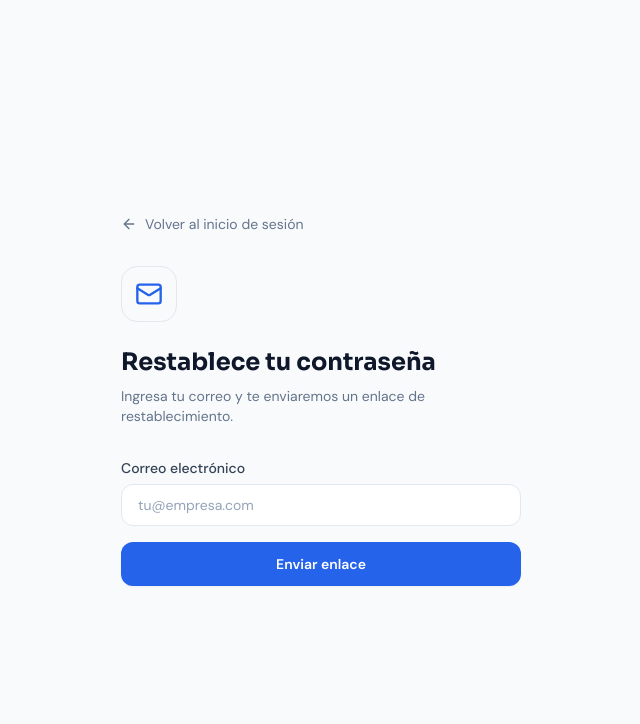
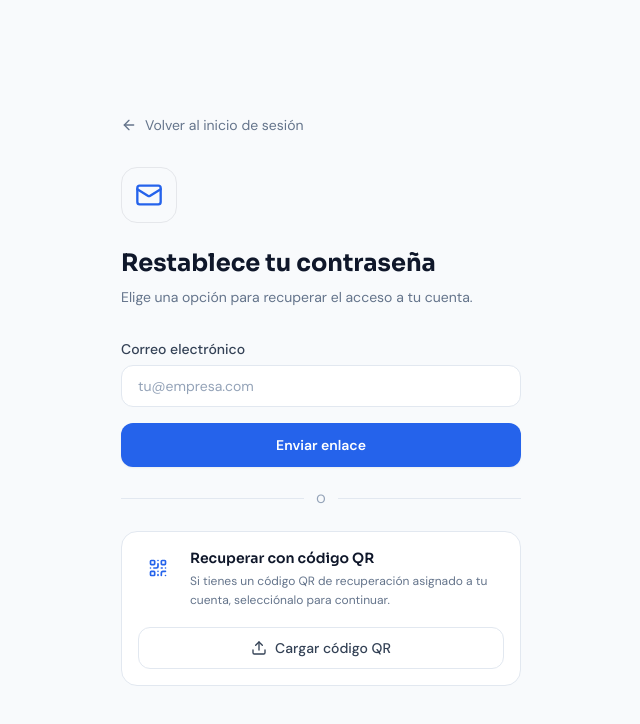
Before and after one commit to Ry4nAlex/retail-pyme, a React (Vite) app in the folder frontend/: page /forgot-password in a window 1280 px wide. Shown: the top 724 px of the page, without its empty margins (319-959 px from the left). Built offline with nearby package versions, Linux system fonts and the light colour scheme; no server answers.

Commit message:
feat: add QR option to password recovery

```diff
--- a/frontend/src/pages/PasswordPages.jsx
+++ b/frontend/src/pages/PasswordPages.jsx
@@ -1,6 +1,7 @@
 import { useState } from 'react'
 import { Link } from 'react-router-dom'
-import { ArrowLeft, Mail, CheckCircle2 } from 'lucide-react'
+import { ArrowLeft, Mail, CheckCircle2, QrCode, Upload } from 'lucide-react'
+import { Html5Qrcode } from 'html5-qrcode'
 import { authService } from '../services/api'
 
 export function ForgotPasswordPage() {
@@ -19,6 +20,29 @@ export function ForgotPasswordPage() {
     } catch (err) {
       setError(err.response?.data?.detail || 'Algo salió mal')
     } finally { setLoading(false) }
+  }
+
+  const handleQrFile = async (e) => {
+    const file = e.target.files?.[0]
+    if (!file) return
+    setError('')
+    try {
+      const scanner = new Html5Qrcode('qr-file-reader')
+      const decodedText = await scanner.scanFile(file, false)
+      let token = ''
+      try {
+        const decodedUrl = new URL(decodedText)
+        token = decodedUrl.searchParams.get('token') || ''
+      } catch {
+        token = decodedText.startsWith('qr.') ? decodedText : ''
+      }
+      if (!token || !token.startsWith('qr.')) throw new Error('QR inválido')
+      window.location.href = `/reset-password?token=${encodeURIComponent(token)}`
+    } catch {
+      setError('El código QR de recuperación no es válido o no pudo leerse.')
+    } finally {
+      e.target.value = ''
+    }
   }
 
   return (
@@ -45,7 +69,7 @@ export function ForgotPasswordPage() {
               <Mail className="w-7 h-7 text-azure-500" />
             </div>
             <h2 className="text-2xl font-bold text-slate-900 mb-2" style={{ fontFamily: "'Sora', sans-serif" }}>Restablece tu contraseña</h2>
-            <p className="text-slate-500 text-sm mb-8">Ingresa tu correo y te enviaremos un enlace de restablecimiento.</p>
+            <p className="text-slate-500 text-sm mb-8">Elige una opción para recuperar el acceso a tu cuenta.</p>
             <form onSubmit={handleSubmit} className="space-y-4">
               <div>
                 <label className="field-label">Correo electrónico</label>
@@ -61,6 +85,32 @@ export function ForgotPasswordPage() {
                 {loading ? <span className="spinner" /> : 'Enviar enlace'}
               </button>
             </form>
+
+            <div className="flex items-center gap-3 my-6">
+              <div className="h-px bg-slate-200 flex-1" />
+              <span className="text-xs font-medium text-slate-400 uppercase">o</span>
+              <div className="h-px bg-slate-200 flex-1" />
+            </div>
+
+            <div className="rounded-2xl border border-slate-200 bg-white p-4">
+              <div className="flex items-start gap-3 mb-4">
+                <div className="w-10 h-10 rounded-xl bg-azure-50 flex items-center justify-center shrink-0">
+                  <QrCode className="w-5 h-5 text-azure-500" />
+                </div>
+                <div>
+                  <h3 className="text-sm font-semibold text-slate-900">Recuperar con código QR</h3>
+                  <p className="text-xs text-slate-500 mt-1 leading-relaxed">
+                    Si tienes un código QR de recuperación asignado a tu cuenta, selecciónalo para continuar.
+                  </p>
+                </div>
+              </div>
+              <label className="btn-secondary w-full justify-center cursor-pointer">
+                <Upload className="w-4 h-4" />
+                Cargar código QR
+                <input type="file" accept="image/*" onChange={handleQrFile} className="hidden" />
+              </label>
+              <div id="qr-file-reader" className="hidden" />
+            </div>
           </>
         )}
       </div>
@@ -86,7 +136,7 @@ export function ResetPasswordPage() {
       await authService.resetPassword({ token, new_password: form.password })
       setDone(true)
     } catch (err) {
-      setError(err.response?.data?.detail || 'Enlace inválido o vencido')
+      setError(err.response?.data?.detail || 'El enlace o código de recuperación no es válido o ya expiró.')
     } finally { setLoading(false) }
   }
 
@@ -123,7 +173,7 @@ export function ResetPasswordPage() {
               <button type="submit" disabled={loading || !token} className="btn-primary w-full py-3">
                 {loading ? <span className="spinner" /> : 'Restablecer contraseña'}
               </button>
-              {!token && <p className="field-error text-center">Enlace de restablecimiento inválido. Solicita uno nuevo.</p>}
+              {!token && <p className="field-error text-center">El enlace o código de recuperación no es válido. Solicita uno nuevo.</p>}
             </form>
           </>
         )}
```
Also changed, not shown: frontend/package.json (+8 -7 lines), 2 other files (tests, documents, lock files or other folders).
